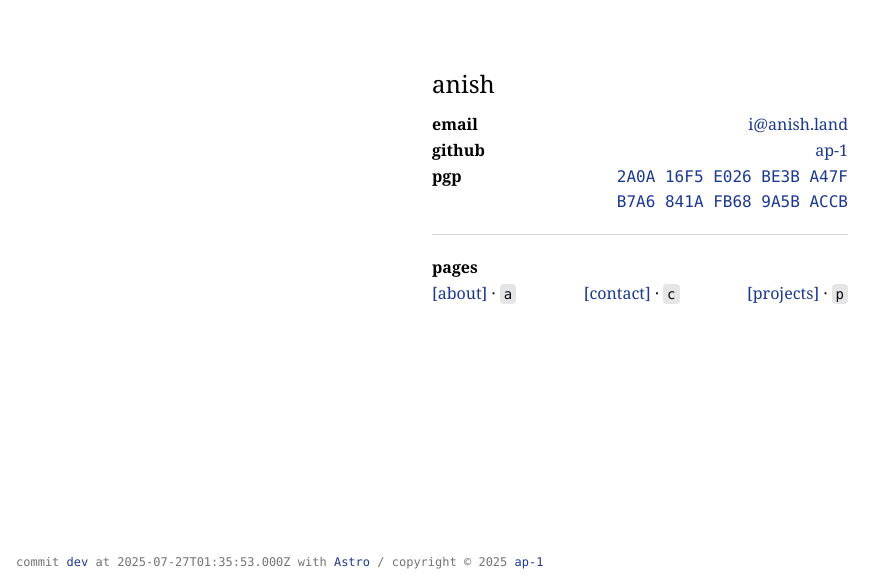
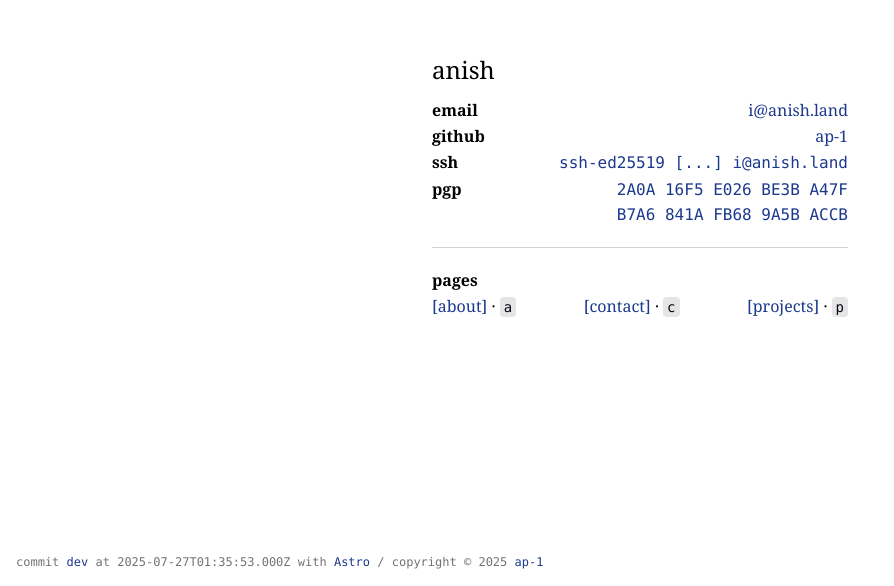
Before and after one commit to ap-1/anish.land, an Astro site: page / in a window 1280 px wide. Shown: the part 214-800 px from the top of the page, without its empty margins (0-894 px from the left). Built offline with nearby package versions, Linux system fonts and the light colour scheme; Astro itself is replaced by a stand-in of ours; a web font is replaced by a local one.

Commit message:
feat: add ssh public key

```diff
--- a/src/pages/index.astro
+++ b/src/pages/index.astro
@@ -14,6 +14,10 @@ import Keyboard from "@/components/Keyboard.astro";
                     i@anish.land
                 </Link>
                 <Link name="github" href="https://github.com/ap-1">ap-1</Link>
+
+                <Link name="ssh" href="/id_ed25519.pub">
+                    <code> ssh-ed25519 [...] i@anish.land </code>
+                </Link>
 
                 <Link name="pgp" href="/pubkey.asc">
                     <code>
```
Also changed, not shown: 1 other file.
